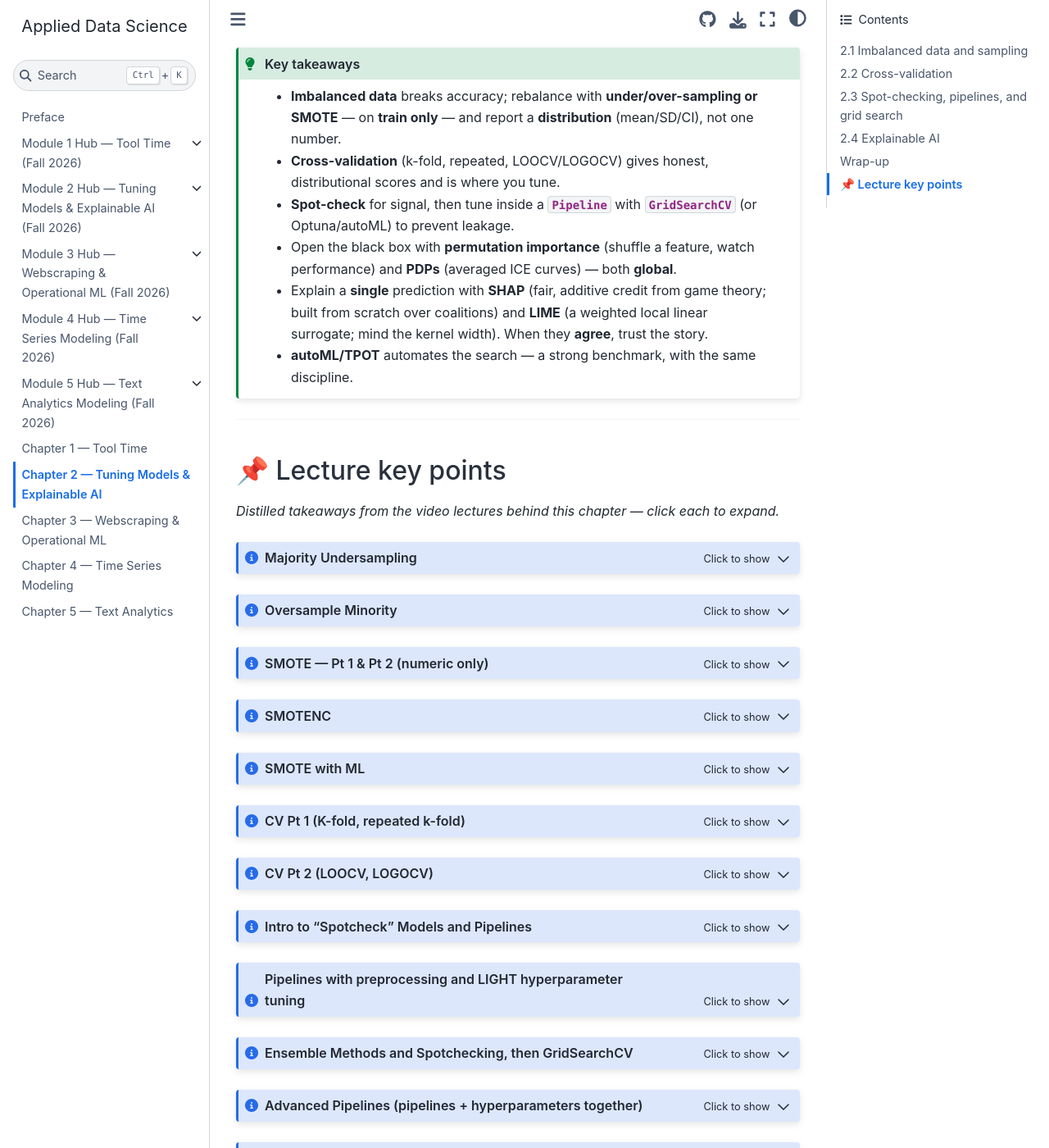
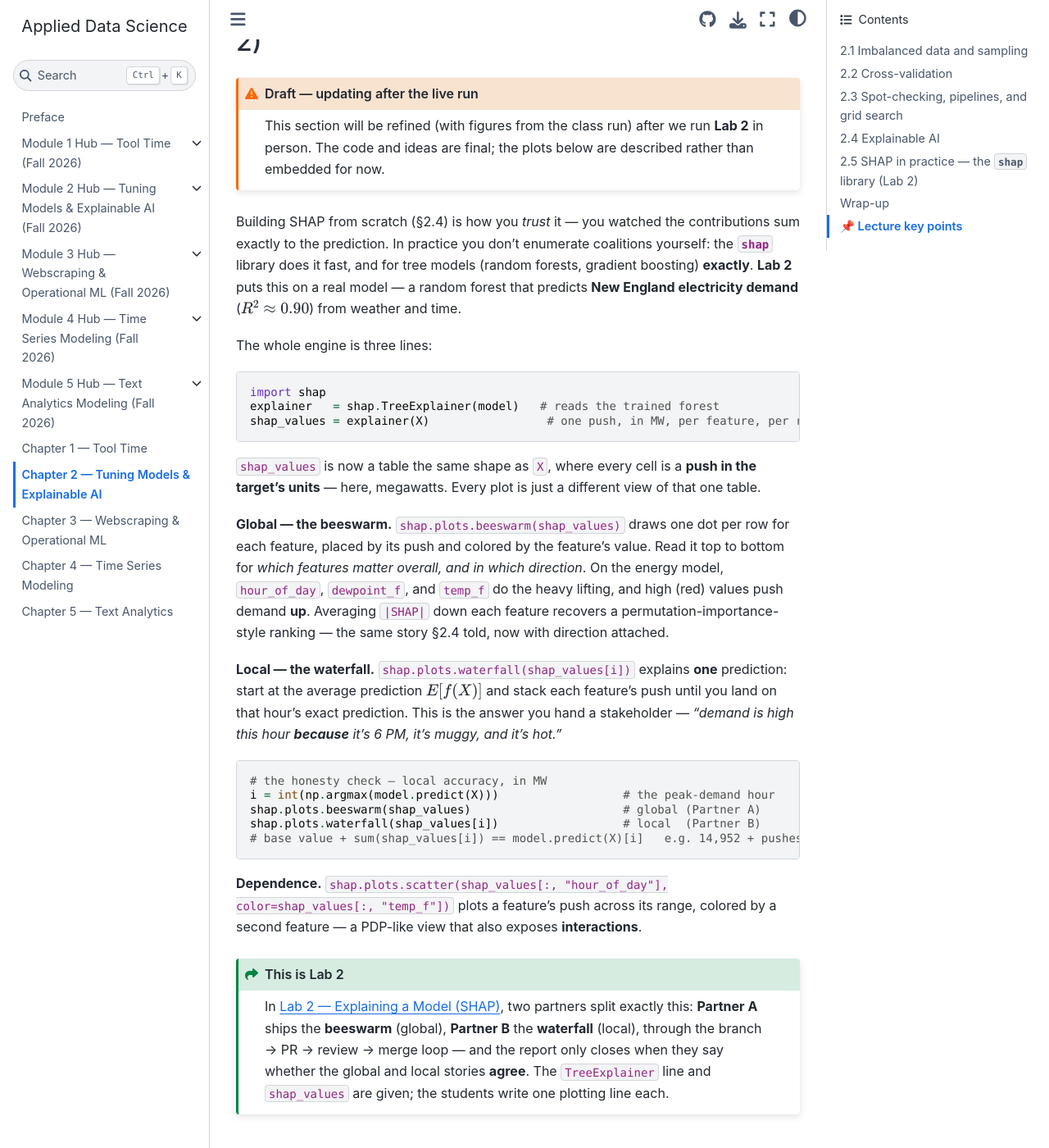
Before and after one commit to drdave-teaching/opim5512-textbook, a Jupyter Book: the page built from m2_tuning_xai/index.md, in a window 1280 px wide and 1400 px high, scrolled down 3641 px. Shown: the whole window at 82% size. Built offline with Jupyter Book 1.0.4 settings and Sphinx 7.4.7 and the Sphinx Book theme 1.1.4, drawn with Linux system fonts in a browser that asks for light colours; some of the changed text lies outside the part shown.

Commit message:
Chapter 2: add SHAP-in-practice section (the shap library, Lab 2)
New 2.5 bridges the from-scratch SHAP theory to the shap library: TreeExplainer ->
shap_values -> beeswarm (global) / waterfall (local) on the energy-demand random forest,
with the local-accuracy check in MW. Links to Lab 2. Marked draft (figures after the live run).
Adds a matching lecture-key-points dropdown and a wrap-up bullet.

Co-Authored-By: Claude Opus 4.8 <noreply@anthropic.com>

````diff
--- a/m2_tuning_xai/index.md
+++ b/m2_tuning_xai/index.md
@@ -118,6 +118,44 @@ coefs = LinearRegression().fit(Z, yz, sample_weight=w).coef_   # 4) local import
 
 Finally, **autoML** (e.g., **TPOT**) automates the whole search — preprocessing, model choice, and tuning — into one pipeline. It's a great way to set a strong benchmark, as long as you keep the train-only and explainability discipline from this chapter.
 
+## 2.5 SHAP in practice — the `shap` library (Lab 2)
+
+:::{admonition} Draft — updating after the live run
+:class: warning
+This section will be refined (with figures from the class run) after we run **Lab 2** in person. The code and ideas are final; the plots below are described rather than embedded for now.
+:::
+
+Building SHAP from scratch (§2.4) is how you *trust* it — you watched the contributions sum exactly to the prediction. In practice you don't enumerate coalitions yourself: the **`shap`** library does it fast, and for tree models (random forests, gradient boosting) **exactly**. **Lab 2** puts this on a real model — a random forest that predicts **New England electricity demand** ($R^2 \approx 0.90$) from weather and time.
+
+The whole engine is three lines:
+
+```python
+import shap
+explainer   = shap.TreeExplainer(model)   # reads the trained forest
+shap_values = explainer(X)                 # one push, in MW, per feature, per row
+```
+
+`shap_values` is now a table the same shape as `X`, where every cell is a **push in the target's units** — here, megawatts. Every plot is just a different view of that one table.
+
+**Global — the beeswarm.** `shap.plots.beeswarm(shap_values)` draws one dot per row for each feature, placed by its push and colored by the feature's value. Read it top to bottom for *which features matter overall, and in which direction*. On the energy model, `hour_of_day`, `dewpoint_f`, and `temp_f` do the heavy lifting, and high (red) values push demand **up**. Averaging `|SHAP|` down each feature recovers a permutation-importance-style ranking — the same story §2.4 told, now with direction attached.
+
+**Local — the waterfall.** `shap.plots.waterfall(shap_values[i])` explains **one** prediction: start at the average prediction $E[f(X)]$ and stack each feature's push until you land on that hour's exact prediction. This is the answer you hand a stakeholder — *"demand is high this hour **because** it's 6 PM, it's muggy, and it's hot."*
+
+```python
+# the honesty check — local accuracy, in MW
+i = int(np.argmax(model.predict(X)))                  # the peak-demand hour
+shap.plots.beeswarm(shap_values)                      # global (Partner A)
+shap.plots.waterfall(shap_values[i])                  # local  (Partner B)
+# base value + sum(shap_values[i]) == model.predict(X)[i]   e.g. 14,952 + pushes = 23,082 MW
+```
+
+**Dependence.** `shap.plots.scatter(shap_values[:, "hour_of_day"], color=shap_values[:, "temp_f"])` plots a feature's push across its range, colored by a second feature — a PDP-like view that also exposes **interactions**.
+
+:::{admonition} This is Lab 2
+:class: seealso
+In [Lab 2 — Explaining a Model (SHAP)](../module2_hub/lab2.md), two partners split exactly this: **Partner A** ships the **beeswarm** (global), **Partner B** the **waterfall** (local), through the branch → PR → review → merge loop — and the report only closes when they say whether the global and local stories **agree**. The `TreeExplainer` line and `shap_values` are given; the students write one plotting line each.
+:::
+
 ## Wrap-up
 
 ```{admonition} Key takeaways
@@ -127,6 +165,7 @@ Finally, **autoML** (e.g., **TPOT**) automates the whole search — preprocessin
 - **Spot-check** for signal, then tune inside a **`Pipeline`** with **`GridSearchCV`** (or Optuna/autoML) to prevent leakage.
 - Open the black box with **permutation importance** (shuffle a feature, watch performance) and **PDPs** (averaged ICE curves) — both **global**.
 - Explain a **single** prediction with **SHAP** (fair, additive credit from game theory; built from scratch over coalitions) and **LIME** (a weighted local linear surrogate; mind the kernel width). When they **agree**, trust the story.
+- In practice, the **`shap` library** does the coalition work for you (exactly, for trees): `TreeExplainer` → `shap_values` → **beeswarm** (global) and **waterfall** (local). **Lab 2** ships both on the energy-demand model.
 - **autoML/TPOT** automates the search — a strong benchmark, with the same discipline.
 ```
 
@@ -291,6 +330,15 @@ Finally, **autoML** (e.g., **TPOT**) automates the whole search — preprocessin
 - mean|SHAP| recovers permutation importance; a SHAP dependence plot recovers the PDP.
 :::
 
+:::{admonition} SHAP with the `shap` library (Lab 2)
+:class: note dropdown
+- From-scratch SHAP builds trust; the **`shap` library** does the coalitions fast (exact for trees).
+- Engine: `explainer = shap.TreeExplainer(model)` → `shap_values = explainer(X)` — pushes in the target's units (MW).
+- **Global** = `shap.plots.beeswarm` (which features matter + direction); **local** = `shap.plots.waterfall` (one prediction's story).
+- Local accuracy holds numerically: base value + Σ SHAP = the exact prediction.
+- **Lab 2**: Partner A = beeswarm, Partner B = waterfall, on the energy random forest ($R^2\approx0.90$).
+:::
+
 :::{admonition} LIME from scratch
 :class: note dropdown
 - **LIME** fits a simple **local linear surrogate** to the black box around one prediction.
````
